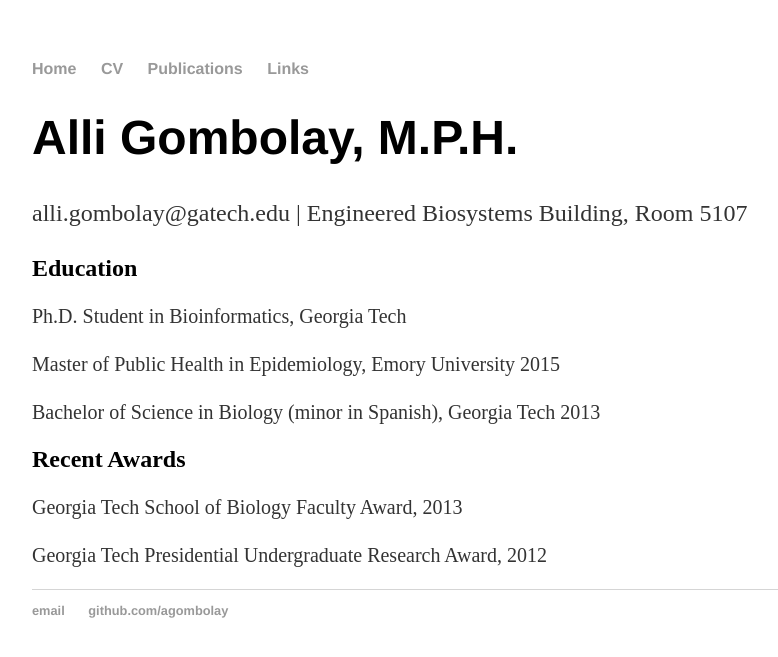
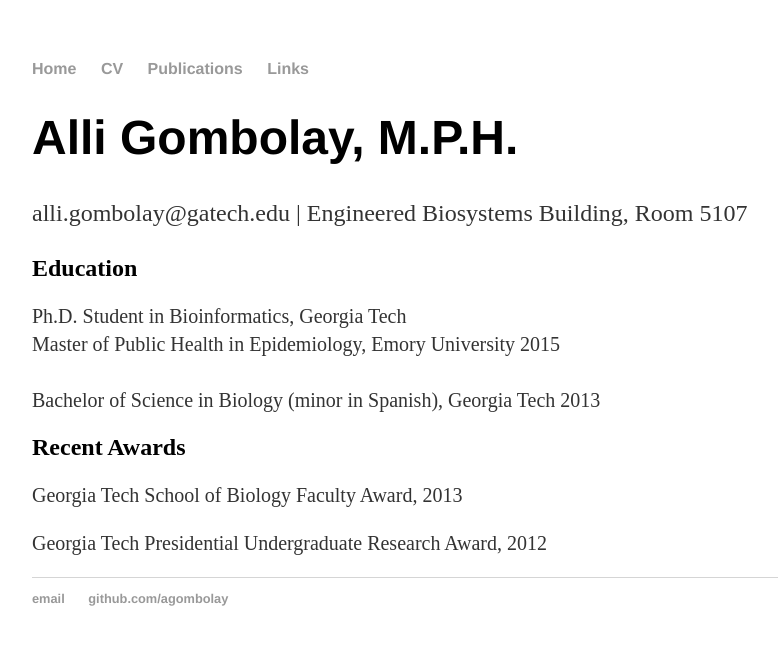
Before and after one commit to agombolay/agombolay.github.io, a Jekyll site: the page built from cv/index.html, in a window 1280 px wide. Shown: the top 657 px of the page, without its empty margins (160-938 px from the left). Built offline with Jekyll 4.4.1, drawn with Linux system fonts in a browser that asks for light colours.

Commit message:
Update index.html

```diff
--- a/cv/index.html
+++ b/cv/index.html
@@ -7,9 +7,9 @@
 	<p>alli.gombolay@gatech.edu | Engineered Biosystems Building, Room 5107</p>
 
 	<h2>Education</h2>
-	<p style="font-size:20px">Ph.D. Student in Bioinformatics, Georgia Tech</p>
-	<p style="font-size:20px">Master of Public Health in Epidemiology, Emory University 2015</p>
-	<p style="font-size:20px">Bachelor of Science in Biology (minor in Spanish), Georgia Tech 2013</p>
+	<p style="font-size:20px">Ph.D. Student in Bioinformatics, Georgia Tech
+	<br>Master of Public Health in Epidemiology, Emory University 2015</br>
+	<br>Bachelor of Science in Biology (minor in Spanish), Georgia Tech 2013</br></p>
 
 	<h2>Recent Awards</h2>
 	<p style="font-size:20px">Georgia Tech School of Biology Faculty Award, 2013</p>
```
